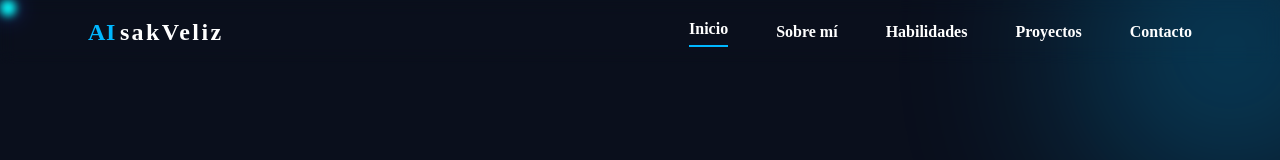
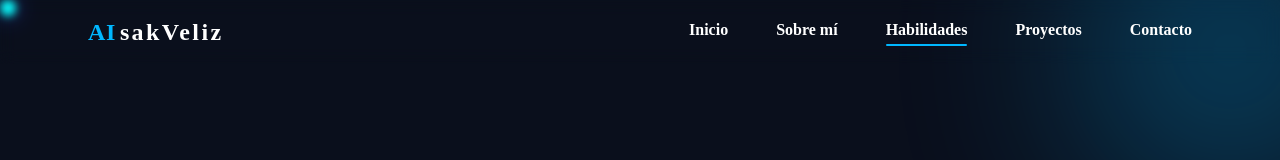
Before and after one commit to Isaac-VelizC/aisakveliz_portfolio, a React (Vite) app: page / in a window 1280 px wide. Shown: the top 160 px of the page. Built offline with nearby package versions, Linux system fonts and the light colour scheme.

Commit message:
feat: Mejora la navegación del encabezado con animaciones y actualización activa en scroll

```diff
--- a/src/Layouts/Header.tsx
+++ b/src/Layouts/Header.tsx
@@ -1,5 +1,5 @@
 import { useEffect, useRef, useState } from "react";
-import { motion } from "framer-motion";
+import { motion, LayoutGroup } from "framer-motion";
 import LogoName from "../components/Logoname";
 
 const navigationItems = [
@@ -44,6 +44,32 @@ const Header = () => {
     setOpen(false);
   };
 
+  // Aquí el efecto para actualizar active según scroll
+  useEffect(() => {
+    const onScroll = () => {
+      const scrollPosition = window.scrollY + window.innerHeight / 3; // Ajusta el offset para que active un poco antes
+
+      for (let i = navigationItems.length - 1; i >= 0; i--) {
+        const section = document.querySelector(navigationItems[i].ref);
+        if (section) {
+          const offsetTop =
+            section.getBoundingClientRect().top + window.scrollY;
+          if (scrollPosition >= offsetTop) {
+            setActive(navigationItems[i].activeClass);
+            break;
+          }
+        }
+      }
+    };
+
+    window.addEventListener("scroll", onScroll);
+
+    // Llamada inicial para setear active si ya está scrolleado al cargar
+    onScroll();
+
+    return () => window.removeEventListener("scroll", onScroll);
+  }, []);
+
   return (
     <nav
       id="navbar"
@@ -52,43 +78,54 @@ const Header = () => {
       aria-label="Main Navigation"
     >
       <div className="container mx-auto flex items-center justify-between px-6 py-4 font-medium xl:px-12">
-        <a
-          href="#hero"
-          className="cursor-pointer z-999"
-          aria-label="Homepage"
-        >
+        <a href="#hero" className="cursor-pointer z-999" aria-label="Homepage">
           <LogoName inicial="AI" name="sakVeliz" textsize="text-2xl" />
         </a>
+        <LayoutGroup>
+          <motion.ul className="hidden md:flex items-center gap-12 font-bold text-white relative">
+            {navigationItems.map(({ name, activeClass, ref }) => {
+              const isActive = active === activeClass;
 
-        <ul className="hidden md:flex items-center gap-12 font-bold text-white">
-          {navigationItems.map(({ name, activeClass, ref }) => (
-            <li
+              return (
+                <motion.li
                   key={name}
                   onClick={() => handleNavigation(activeClass, ref)}
-              className={`cursor-pointer font-sans transition duration-700 hover:text-[var(--color-accentcolor)] ${
-                active === activeClass
-                  ? "border-b-2 border-[var(--color-accentcolor)] pb-1"
-                  : ""
-              }`}
+                  className="cursor-pointer font-sans transition duration-300 hover:text-accentcolor relative"
                   role="link"
                   tabIndex={0}
                   onKeyDown={(e) =>
                     e.key === "Enter" && handleNavigation(activeClass, ref)
                   }
-              aria-current={active === activeClass ? "page" : undefined}
+                  aria-current={isActive ? "page" : undefined}
+                  style={{ paddingBottom: "0.25rem" }}
+                  layout
                 >
                   {name}
-            </li>
-          ))}
-        </ul>
+                  {isActive && (
+                    <motion.div
+                      className="absolute left-0 right-0 bottom-0 h-0.5 bg-accentcolor rounded"
+                      layoutId="underline"
+                      initial={{ opacity: 0 }}
+                      animate={{ opacity: 1 }}
+                      transition={{
+                        type: "spring",
+                        stiffness: 500,
+                        damping: 30,
+                      }}
+                    />
+                  )}
+                </motion.li>
+              );
+            })}
+          </motion.ul>
+        </LayoutGroup>
 
         <button
-          className="md:hidden text-white focus:outline-none z-999"
+          className="md:hidden text-white focus:outline-none z-99"
           aria-label={open ? "Cerrar menú" : "Abrir menú"}
           aria-expanded={open}
           onClick={() => setOpen(!open)}
         >
-          {!open ? (
           <svg
             xmlns="http://www.w3.org/2000/svg"
             height="36"
@@ -103,23 +140,6 @@ const Header = () => {
               strokeLinecap="round"
             />
           </svg>
-          ) : (
-            <svg
-              xmlns="http://www.w3.org/2000/svg"
-              height="36"
-              width="36"
-              viewBox="0 0 24 24"
-              aria-hidden="true"
-              className="z-99"
-            >
-              <path
-                d="M6 6l12 12M6 18L18 6"
-                stroke="currentColor"
-                strokeWidth="2"
-                strokeLinecap="round"
-              />
-            </svg>
-          )}
         </button>
 
         <motion.ul
```
Lines whose indentation alone changed are shown as unchanged.
